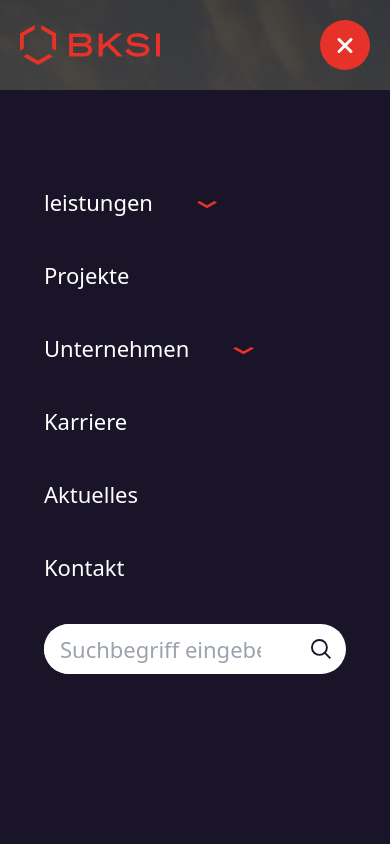
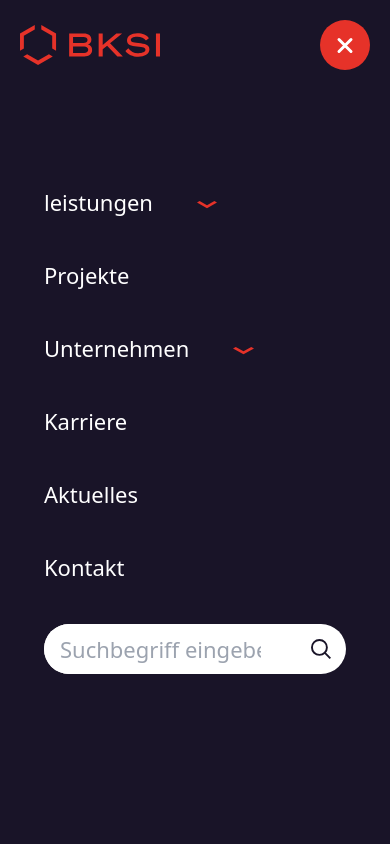
Before and after one commit to Chkhikvadzeg/BKSI, a website: page src/projekte.html in a window 390 px wide. Both pictures are taken after a click on the button 345 px from the left and 45 px from the top of the page. Shown: the top 844 px of the page. Drawn offline with Linux system fonts and the light colour scheme.

Commit message:
Changed header Properties

```diff
--- a/js/main.js
+++ b/js/main.js
@@ -16,38 +16,36 @@ const closeSearch = () => {
 }
 
 const burgerMenu = () => {
-    headerTop.style.position = 'relative';
+    headerTop.style.position = 'fixed';
+    if(Number(headerTop.style.top) > 40){
+      headerTop.style.background = '#none';
+    }else {
+      headerTop.style.background = '#191428';
+    }
+    headerTop.style.top = `0`
     hamburger.classList.toggle('active');
     burgerMenuShown.classList.toggle('active');
-    headerTop.classList.toggle('active');
-    if(headerTop.style.background === 'transparent none repeat scroll 0% 0%'){
-    headerTop.style.background = '#191428'
-    }else{
-      headerTop.style.background = 'transparent none repeat scroll 0% 0%'
-    }
   }
 dropDownButton.forEach(n => n.addEventListener('click', () => {
     n.parentElement.parentElement.classList.toggle('active');
 }))
 
-
+if(!hamburger.classList.contains('active')){
   let prevScrollpos = window.pageYOffset;
   window.onscroll = function() {
     // Appearing Header on scrolling up and dissapearing when scrolling down.
   let currentScrollPos = window.pageYOffset;
     if(prevScrollpos < headerTop.clientHeight){
-    headerTop.style.background = 'transparent';
+      headerTop.style.background = 'none';
       headerTop.style.top = `0px`;
-    headerTop.style.position = 'relative'
     }else if (prevScrollpos > currentScrollPos) {
       headerTop.style.background = '#191428';
       headerTop.style.top = `0px`;
       headerTop.style.position = 'fixed'
       headerTop.style.zIndex = '9999'
     } else {
-    headerTop.style.background = 'transparent';
+      headerTop.style.background = 'none';
       headerTop.style.top = `-${headerTop.clientHeight}px`;
-    headerTop.style.position = 'relative'
     }
     prevScrollpos = currentScrollPos;
 
@@ -66,3 +64,4 @@ let currentScrollPos = window.pageYOffset;
       }
     })
   }
+}
--- a/src/projekte.html
+++ b/src/projekte.html
@@ -9,7 +9,7 @@
     <link rel="stylesheet" href="../tailwindcss/style.css">
     <link rel="stylesheet" href="https://cdnjs.cloudflare.com/ajax/libs/font-awesome/4.7.0/css/font-awesome.min.css">
 </head>
-<body class="text-darkBlue">
+<body class="text-darkBluez">
     <header class="h-screen items-center overflow-x-hidden">
         <div class="absolute w-screen h-screen left-0 top-0 -z-10">
             <img src="../assets/Bilder/bksi-ingenieure-teaser-projekte.jpg" alt="" class="object-cover object-center w-full h-full">
```
Also changed, not shown: tailwindcss/style.css. Lines whose indentation alone changed are shown as unchanged.
